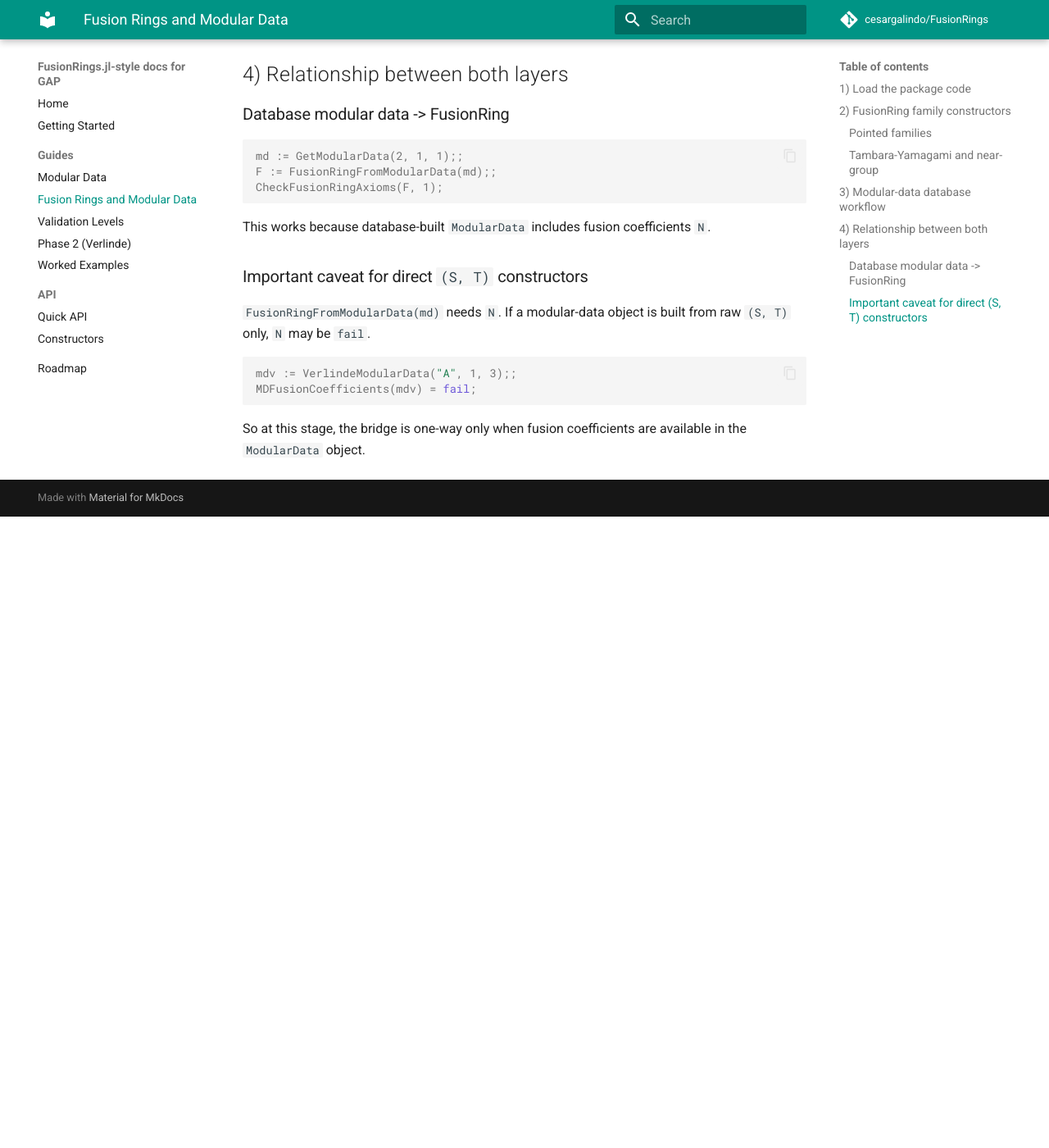
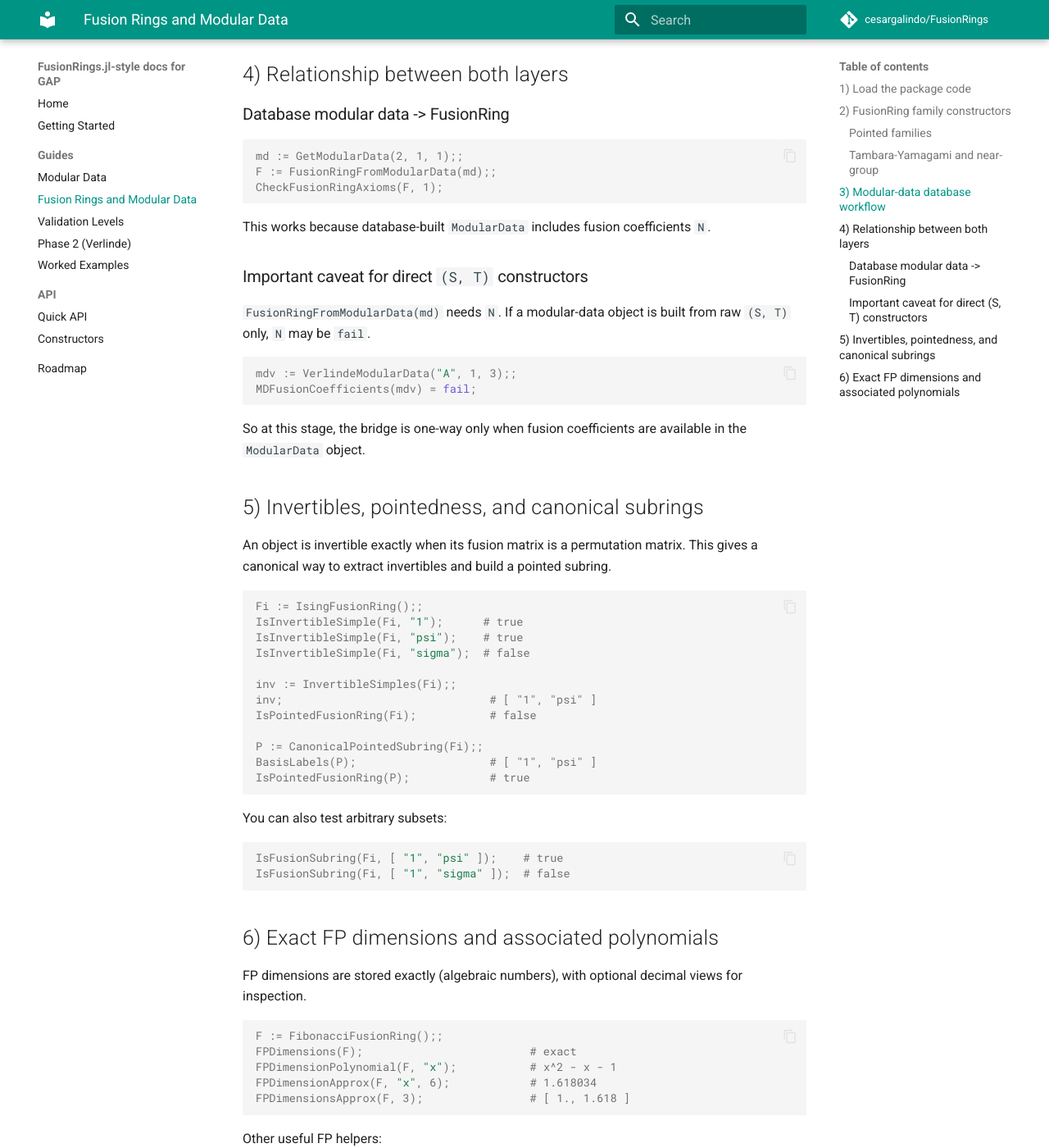
Before and after one commit to cesarneyit-code/FusionRings, an MkDocs documentation site: the page built from webdocs/guide/fusion-rings-and-modular-data.md, in a window 1280 px wide and 1400 px high, scrolled down 1194 px. Shown: the whole window at 82% size. Built offline with MkDocs 1.6.1 and Material for MkDocs 9.7.7, drawn with Linux system fonts in a browser that asks for light colours; comment, search, counter and statistics services are not loaded; before the commit the page ends 1824 px from its top, so only the background shows below that; some of the changed text lies outside the part shown.

Commit message:
Add pointed/subring and FP helper APIs

````diff
--- a/webdocs/guide/fusion-rings-and-modular-data.md
+++ b/webdocs/guide/fusion-rings-and-modular-data.md
@@ -76,3 +76,68 @@
 
 So at this stage, the bridge is one-way only when fusion coefficients are
 available in the `ModularData` object.
+
+## 5) Invertibles, pointedness, and canonical subrings
+
+An object is invertible exactly when its fusion matrix is a permutation matrix.
+This gives a canonical way to extract invertibles and build a pointed subring.
+
+```gap
+Fi := IsingFusionRing();;
+IsInvertibleSimple(Fi, "1");      # true
+IsInvertibleSimple(Fi, "psi");    # true
+IsInvertibleSimple(Fi, "sigma");  # false
+
+inv := InvertibleSimples(Fi);;
+inv;                               # [ "1", "psi" ]
+IsPointedFusionRing(Fi);           # false
+
+P := CanonicalPointedSubring(Fi);;
+BasisLabels(P);                    # [ "1", "psi" ]
+IsPointedFusionRing(P);            # true
+```
+
+You can also test arbitrary subsets:
+
+```gap
+IsFusionSubring(Fi, [ "1", "psi" ]);    # true
+IsFusionSubring(Fi, [ "1", "sigma" ]);  # false
+```
+
+## 6) Exact FP dimensions and associated polynomials
+
+FP dimensions are stored exactly (algebraic numbers), with optional decimal
+views for inspection.
+
+```gap
+F := FibonacciFusionRing();;
+FPDimensions(F);                         # exact
+FPDimensionPolynomial(F, "x");           # x^2 - x - 1
+FPDimensionApprox(F, "x", 6);            # 1.618034
+FPDimensionsApprox(F, 3);                # [ 1., 1.618 ]
+```
+
+Other useful FP helpers:
+
+```gap
+FPRank(F);
+GlobalFPDimension(F);
+FPType(F);                               # exact values (sorted by size)
+FPTypeApprox(F, 3);                      # decimal view
+FormalCodegrees(F);                      # list of records: value/polynomial/multiplicity
+```
+
+Integrality checks:
+
+```gap
+IsIntegralFusionRing(F);                 # all FPdims are integers
+IsWeaklyIntegralFusionRing(F);           # global FP dimension is an integer
+```
+
+Canonical adjoint subring:
+
+```gap
+Fi := IsingFusionRing();;
+A := AdjointSubring(Fi);;
+BasisLabels(A);                          # [ "1", "psi" ]
+```
````
Also changed, not shown: pkg/FusionRings/README.md (+7 -0 lines), pkg/FusionRings/doc/main.xml (+20 -0 lines), webdocs/api/quick-api.md (+26 -0 lines), webdocs/guide/examples.md (+37 -1 lines), 4 other files.
